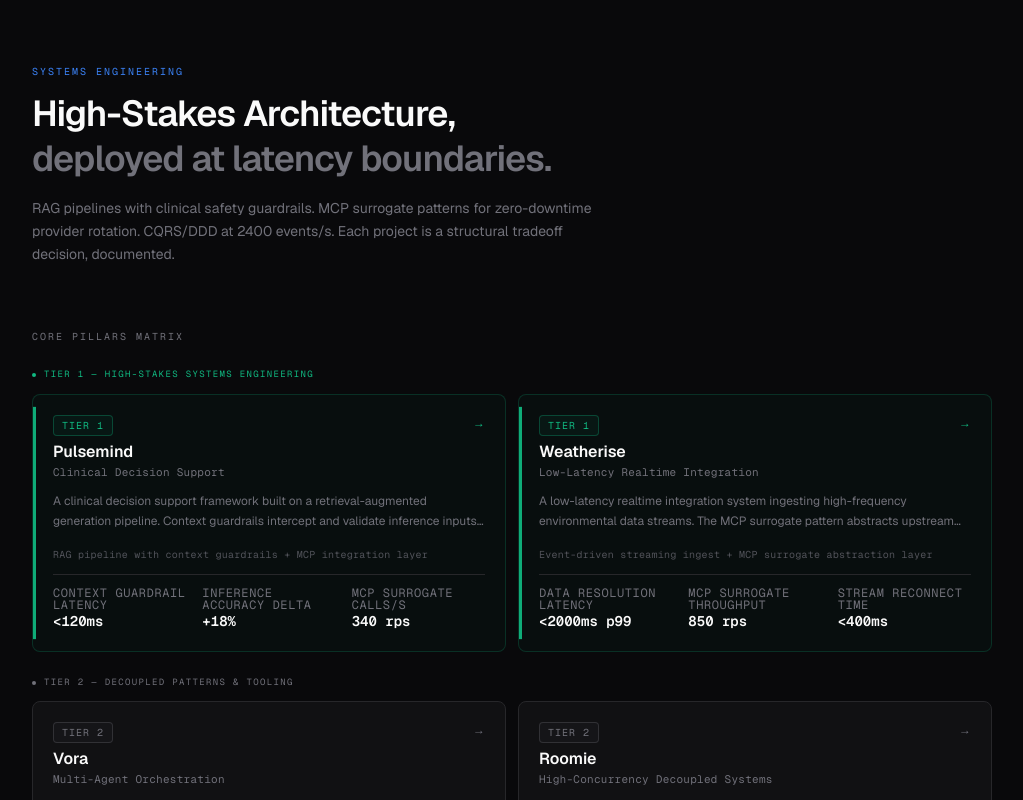
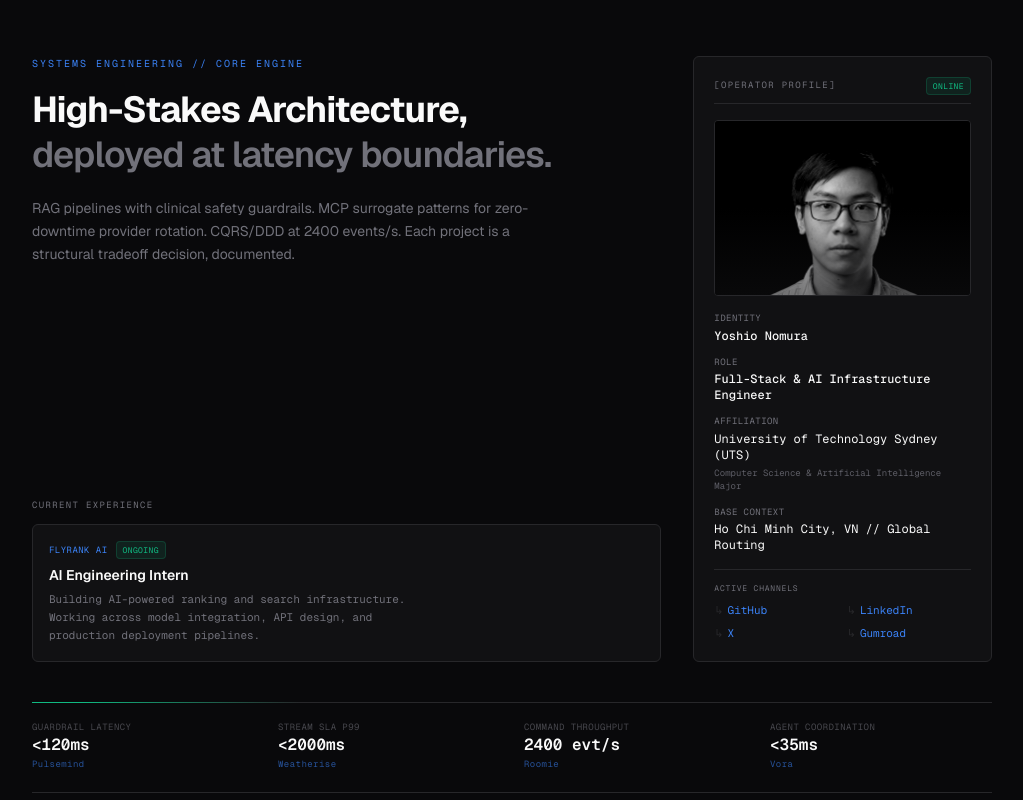
Before and after one commit to UniverseScripts/portfolio-web, a Next.js app: page / in a window 1280 px wide. Shown: the top 800 px of the page, without its empty margins (128-1151 px from the left). Built offline with nearby package versions, Linux system fonts and the light colour scheme.

Commit message:
feat(profile): implement operator profile

```diff
--- a/app/globals.css
+++ b/app/globals.css
@@ -9,6 +9,8 @@
   --color-muted: #27272a;
   --color-muted-tier1: #10b981;
   --color-muted-tier2: #71717a;
+  /* Surface token — one step above background, gives cards genuine depth */
+  --color-surface: #111113;
 
   /* Typography */
   --font-sans: var(--font-geist-sans);
@@ -27,16 +29,34 @@ body {
   -moz-osx-font-smoothing: grayscale;
 }
 
+/*
+ * Signal-decay rule — signature element.
+ * A 1px horizontal line where the left 25% holds the tier-1 accent
+ * and fades to the muted border. Encodes "signal decaying to noise",
+ * specific to a latency/systems engineering brief.
+ */
+.signal-rule {
+  height: 1px;
+  background: linear-gradient(
+    to right,
+    #10b981 0%,
+    #10b981 5%,
+    #27272a 28%,
+    #27272a 100%
+  );
+  border: none;
+}
+
 /* Tier 1 card — system pulse border animation */
 @keyframes pulse-bar {
   0%,
   100% {
-    transform: scaleY(0.6);
-    opacity: 0.7;
+    transform: scaleY(0.55);
+    opacity: 0.45;
   }
   50% {
     transform: scaleY(1);
-    opacity: 1;
+    opacity: 0.9;
   }
 }
 
@@ -46,25 +66,17 @@ body {
   left: 0;
   top: 0;
   bottom: 0;
-  width: 3px;
+  width: 2px;
   background-color: #10b981;
   transform-origin: center;
-  animation: pulse-bar 2.4s ease-in-out infinite;
-}
-
-.tier1-card:hover .tier1-pulse::before {
-  animation-play-state: running;
-}
-
-.tier1-pulse-static::before {
-  animation-play-state: paused;
+  animation: pulse-bar 2.8s ease-in-out infinite;
 }
 
 /* Reduced motion compliance */
 @media (prefers-reduced-motion: reduce) {
   .tier1-pulse::before {
     animation: none;
-    transform: none;
-    opacity: 1;
+    transform: scaleY(1);
+    opacity: 0.6;
   }
 }
--- a/app/page.tsx
+++ b/app/page.tsx
@@ -1,4 +1,5 @@
 import type { Metadata } from "next";
+import Image from "next/image";
 import { allProjects } from "@/content/projects";
 import { ProjectCard } from "@/components/ui/ProjectCard";
 
@@ -11,36 +12,199 @@ export const metadata: Metadata = {
 const tier1Projects = allProjects.filter((p) => p.tier === 1);
 const tier2Projects = allProjects.filter((p) => p.tier === 2);
 
-/** Telemetry targets derived from content — no runtime fetch, static at build time */
+/** Telemetry targets — static at build time, no runtime fetch */
 const telemetryTargets = [
-  { label: "Guardrail Latency Floor", value: "<120ms", source: "Pulsemind" },
-  { label: "Stream Resolution SLA p99", value: "<2000ms", source: "Weatherise" },
-  { label: "Command Throughput Target", value: "2400 evt/s", source: "Roomie" },
-  { label: "Agent Coordination Ceiling", value: "<35ms", source: "Vora" },
+  { label: "Guardrail Latency", value: "<120ms", source: "Pulsemind" },
+  { label: "Stream SLA p99", value: "<2000ms", source: "Weatherise" },
+  { label: "Command Throughput", value: "2400 evt/s", source: "Roomie" },
+  { label: "Agent Coordination", value: "<35ms", source: "Vora" },
 ];
+
+/** Operator profile — v2 implementation plan */
+const operatorProfile = {
+  name: "Yoshio Nomura",
+  title: "Full-Stack & AI Infrastructure Engineer",
+  institution: "University of Technology Sydney (UTS)",
+  discipline: "Computer Science & Artificial Intelligence Major",
+  location: "Ho Chi Minh City, VN // Global Routing",
+  avatarSrc: "/operator.jpg",
+  networks: [
+    { label: "GitHub", href: "https://github.com/UniverseScripts" },
+    { label: "LinkedIn", href: "https://www.linkedin.com/in/yoshio-nomura-b3219438b/" },
+    { label: "X", href: "https://x.com/Asterios07" },
+    { label: "Gumroad", href: "https://galacticgamer62.gumroad.com" },
+  ],
+};
 
 export default function HomePage() {
   return (
-    <main className="min-h-screen px-4 py-16 sm:px-6 lg:px-8 max-w-5xl mx-auto">
-      {/* ── Header ── */}
-      <header className="mb-16">
-        <p className="text-[10px] font-mono text-[#3b82f6] tracking-[0.2em] uppercase mb-3">
-          Systems Engineering
-        </p>
-        <h1 className="text-3xl sm:text-4xl font-semibold text-[#fafafa] leading-tight mb-4 tracking-tight">
-          High-Stakes Architecture,
-          <br />
-          <span className="text-[#71717a]">deployed at latency boundaries.</span>
-        </h1>
-        <p className="text-sm text-[#71717a] leading-relaxed max-w-xl">
-          RAG pipelines with clinical safety guardrails. MCP surrogate patterns for zero-downtime
-          provider rotation. CQRS/DDD at 2400 events/s. Each project is a structural tradeoff
-          decision, documented.
-        </p>
+    <main className="min-h-screen px-4 py-14 sm:px-6 lg:px-8 max-w-5xl mx-auto">
+
+      {/* ── Header & Identity Matrix (3-col grid) ── */}
+      <header className="mb-0">
+        <div className="grid grid-cols-1 md:grid-cols-3 gap-8 items-start pb-10">
+
+          {/* Col 1–2: Thesis statement */}
+          <div className="md:col-span-2 flex flex-col h-full">
+            <div>
+              <p className="text-[10px] font-mono text-[#3b82f6] tracking-[0.2em] uppercase mb-4">
+                Systems Engineering // Core Engine
+              </p>
+              <h1 className="text-3xl sm:text-4xl font-bold text-[#fafafa] leading-tight mb-5 tracking-tight">
+                High-Stakes Architecture,
+                <br />
+                <span className="text-[#71717a] font-semibold">
+                  deployed at latency boundaries.
+                </span>
+              </h1>
+              <p className="text-sm text-[#71717a] leading-relaxed max-w-lg">
+                RAG pipelines with clinical safety guardrails. MCP surrogate
+                patterns for zero-downtime provider rotation. CQRS/DDD at 2400
+                events/s. Each project is a structural tradeoff decision,
+                documented.
+              </p>
+            </div>
+
+            {/* Current Experience — FlyRank AI */}
+            <div className="mt-auto pt-8">
+              <p className="text-[9px] font-mono text-[#71717a] tracking-[0.15em] uppercase mb-3">
+                Current Experience
+              </p>
+              <div className="border border-[#27272a] rounded-md p-4 bg-[#111113] flex items-start justify-between gap-4">
+                <div className="flex flex-col gap-1.5">
+                  <div className="flex items-center gap-2">
+                    <span className="text-[9px] font-mono text-[#3b82f6] uppercase tracking-wider">
+                      FlyRank AI
+                    </span>
+                    <span className="text-[8px] font-mono text-[#10b981] px-1.5 py-0.5 rounded bg-[#10b981]/10 border border-[#10b981]/20 uppercase tracking-wider">
+                      Ongoing
+                    </span>
+                  </div>
+                  <span className="text-sm font-semibold text-[#fafafa]">
+                    AI Engineering Intern
+                  </span>
+                  <p className="text-[11px] font-mono text-[#71717a] leading-relaxed max-w-sm">
+                    Building AI-powered ranking and search infrastructure. Working across model integration, API design, and production deployment pipelines.
+                  </p>
+                </div>
+              </div>
+            </div>
+          </div>
+
+          {/* Col 3: Operator Identity Node */}
+          <div className="border border-[#27272a] rounded-md p-5 bg-[#111113]">
+            {/* Node header */}
+            <div className="flex items-center justify-between mb-4 pb-2 border-b border-[#27272a]">
+              <p className="text-[9px] font-mono text-[#71717a] tracking-[0.15em] uppercase">
+                [Operator Profile]
+              </p>
+              <span className="text-[8px] font-mono text-[#10b981] px-1.5 py-0.5 rounded bg-[#10b981]/10 border border-[#10b981]/20 uppercase tracking-wider">
+                Online
+              </span>
+            </div>
+
+            {/* Photo block — grayscale, hover reveals color */}
+            <div className="relative w-full h-44 mb-4 rounded border border-[#27272a] bg-[#0d0d0f] overflow-hidden group">
+              <Image
+                src={operatorProfile.avatarSrc}
+                alt="Operator portrait"
+                width={300}
+                height={300}
+                priority
+                className="w-full h-full object-cover object-top grayscale contrast-[1.15] brightness-90 group-hover:grayscale-0 transition-all duration-500 ease-in-out"
+              />
+              {/* Fade vignette — bottom only */}
+              <div className="absolute inset-0 bg-gradient-to-t from-[#111113] via-transparent to-transparent opacity-50 pointer-events-none" />
+            </div>
+
+            {/* Parameter grid */}
+            <div className="space-y-3 mb-4">
+              <div className="flex flex-col gap-0.5">
+                <span className="text-[9px] font-mono text-[#71717a] uppercase tracking-wider">
+                  Identity
+                </span>
+                <span className="text-xs font-mono font-medium text-[#fafafa]">
+                  {operatorProfile.name}
+                </span>
+              </div>
+              <div className="flex flex-col gap-0.5">
+                <span className="text-[9px] font-mono text-[#71717a] uppercase tracking-wider">
+                  Role
+                </span>
+                <span className="text-xs font-mono font-medium text-[#fafafa]">
+                  {operatorProfile.title}
+                </span>
+              </div>
+              <div className="flex flex-col gap-0.5">
+                <span className="text-[9px] font-mono text-[#71717a] uppercase tracking-wider">
+                  Affiliation
+                </span>
+                <span className="text-xs font-mono text-[#fafafa]">
+                  {operatorProfile.institution}
+                </span>
+                <span className="text-[9px] font-mono text-[#71717a]/80 mt-0.5">
+                  {operatorProfile.discipline}
+                </span>
+              </div>
+              <div className="flex flex-col gap-0.5">
+                <span className="text-[9px] font-mono text-[#71717a] uppercase tracking-wider">
+                  Base Context
+                </span>
+                <span className="text-xs font-mono text-[#fafafa]">
+                  {operatorProfile.location}
+                </span>
+              </div>
+            </div>
+
+            {/* Network channel array */}
+            <div className="border-t border-[#27272a] pt-3">
+              <p className="text-[8px] font-mono text-[#71717a] uppercase tracking-widest mb-2">
+                Active Channels
+              </p>
+              <div className="grid grid-cols-2 gap-x-2 gap-y-1.5">
+                {operatorProfile.networks.map((net) => (
+                  <a
+                    key={net.label}
+                    href={net.href}
+                    target="_blank"
+                    rel="noopener noreferrer"
+                    className="text-[11px] font-mono text-[#3b82f6] hover:text-[#fafafa] transition-colors duration-150 flex items-center gap-1 min-w-0"
+                  >
+                    <span className="text-[#27272a] group-hover:text-[#71717a]" aria-hidden="true">↳</span>
+                    <span className="truncate">{net.label}</span>
+                  </a>
+                ))}
+              </div>
+            </div>
+          </div>
+        </div>
+
+        {/* Signature element: signal-decay rule */}
+        <hr className="signal-rule mb-0" aria-hidden="true" />
+
+        {/* Telemetry strip — between header and matrix */}
+        <div
+          aria-label="System performance targets"
+          className="grid grid-cols-2 sm:grid-cols-4 gap-6 py-5 border-b border-[#27272a] mb-12"
+        >
+          {telemetryTargets.map((t) => (
+            <div key={t.label} className="flex flex-col gap-0.5">
+              <span className="text-[9px] font-mono text-[#71717a]/60 tracking-wider uppercase leading-none">
+                {t.label}
+              </span>
+              <span className="text-base font-mono font-semibold text-[#fafafa] leading-snug">
+                {t.value}
+              </span>
+              <span className="text-[9px] font-mono text-[#3b82f6]/60 tracking-wider">
+                {t.source}
+              </span>
+            </div>
+          ))}
+        </div>
       </header>
 
       {/* ── Core Pillars Matrix ── */}
-      <section aria-labelledby="matrix-heading" className="mb-16">
+      <section aria-labelledby="matrix-heading">
         <h2
           id="matrix-heading"
           className="text-[10px] font-mono text-[#71717a] tracking-[0.2em] uppercase mb-6"
@@ -49,12 +213,15 @@ export default function HomePage() {
         </h2>
 
         {/* Tier 1 row */}
-        <div className="mb-3">
+        <div className="mb-8">
           <p className="text-[9px] font-mono text-[#10b981] tracking-[0.15em] uppercase mb-3 flex items-center gap-2">
-            <span className="inline-block w-1 h-1 rounded-full bg-[#10b981]" aria-hidden="true" />
+            <span
+              className="inline-block w-1 h-1 rounded-full bg-[#10b981]"
+              aria-hidden="true"
+            />
             Tier 1 — High-Stakes Systems Engineering
           </p>
-          <div className="grid grid-cols-1 sm:grid-cols-2 gap-3">
+          <div className="grid grid-cols-1 sm:grid-cols-2 gap-4">
             {tier1Projects.map((project) => (
               <ProjectCard key={project.id} project={project} />
             ))}
@@ -62,44 +229,21 @@ export default function HomePage() {
         </div>
 
         {/* Tier 2 row */}
-        <div className="mt-6">
+        <div>
           <p className="text-[9px] font-mono text-[#71717a] tracking-[0.15em] uppercase mb-3 flex items-center gap-2">
-            <span className="inline-block w-1 h-1 rounded-full bg-[#71717a]" aria-hidden="true" />
+            <span
+              className="inline-block w-1 h-1 rounded-full bg-[#71717a]"
+              aria-hidden="true"
+            />
             Tier 2 — Decoupled Patterns &amp; Tooling
           </p>
-          <div className="grid grid-cols-1 sm:grid-cols-2 gap-3">
+          <div className="grid grid-cols-1 sm:grid-cols-2 gap-4">
             {tier2Projects.map((project) => (
               <ProjectCard key={project.id} project={project} />
             ))}
           </div>
         </div>
       </section>
-
-      {/* ── Telemetry Status Dashboard ── */}
-      <section
-        aria-labelledby="telemetry-heading"
-        className="border border-[#27272a] rounded-lg p-6"
-      >
-        <h2
-          id="telemetry-heading"
-          className="text-[10px] font-mono text-[#71717a] tracking-[0.2em] uppercase mb-5"
-        >
-          System Performance Targets
-        </h2>
-        <div className="grid grid-cols-2 sm:grid-cols-4 gap-6">
-          {telemetryTargets.map((t) => (
-            <div key={t.label} className="flex flex-col gap-1">
-              <span className="text-[9px] font-mono text-[#71717a]/70 tracking-wider uppercase leading-none">
-                {t.label}
-              </span>
-              <span className="text-lg font-mono font-semibold text-[#fafafa]">{t.value}</span>
-              <span className="text-[9px] font-mono text-[#3b82f6]/70 tracking-wider">
-                {t.source}
-              </span>
-            </div>
-          ))}
-        </div>
-      </section>
     </main>
   );
 }
--- a/app/projects/[slug]/page.tsx
+++ b/app/projects/[slug]/page.tsx
@@ -51,7 +51,6 @@ export default async function ProjectPage({ params }: PageProps) {
   }
 
   const product = productByProject[slug] ?? null;
-  const isTier1 = project.tier === 1;
 
   return (
     <main className="min-h-screen px-4 py-16 sm:px-6 lg:px-8 max-w-3xl mx-auto">
@@ -66,18 +65,14 @@ export default async function ProjectPage({ params }: PageProps) {
       </nav>
 
       {/* Project header */}
-      <header className="mb-10">
+      <header className="mb-10 pb-8 border-b border-[#27272a]">
         <div className="flex items-center gap-3 mb-3">
           <TierLabel tier={project.tier} />
           <span className="text-[10px] font-mono text-[#71717a] tracking-wider">
             {project.domain}
           </span>
         </div>
-        <h1
-          className={`text-3xl sm:text-4xl font-semibold leading-tight tracking-tight mb-4 ${
-            isTier1 ? "text-[#fafafa]" : "text-[#fafafa]"
-          }`}
-        >
+        <h1 className="text-4xl sm:text-5xl font-bold leading-tight tracking-tight mb-4 text-[#fafafa]">
           {project.title}
         </h1>
         <p className="text-sm text-[#71717a] leading-relaxed">{project.summary}</p>
@@ -130,7 +125,7 @@ export default async function ProjectPage({ params }: PageProps) {
           >
             MCP Integration
           </h2>
-          <p className="text-sm text-[#71717a] leading-relaxed border-l-2 border-[#10b981]/40 pl-4">
+          <p className="text-sm text-[#71717a] leading-relaxed border-l-2 border-[#10b981]/60 pl-4">
             {project.mcpIntegration}
           </p>
         </section>
--- a/components/ui/MetricBadge.tsx
+++ b/components/ui/MetricBadge.tsx
@@ -6,11 +6,11 @@ interface MetricBadgeProps {
 
 export function MetricBadge({ metric }: MetricBadgeProps) {
   return (
-    <div className="flex flex-col gap-0.5">
-      <span className="font-mono text-xs text-[#71717a] uppercase tracking-wider leading-none">
+    <div className="flex flex-col gap-1">
+      <span className="font-mono text-[8px] text-[#71717a] uppercase tracking-normal leading-tight line-clamp-2">
         {metric.label}
       </span>
-      <span className="font-mono text-sm font-semibold text-[#fafafa] leading-tight">
+      <span className="font-mono text-xs font-semibold text-[#fafafa] leading-none">
         {metric.value}
       </span>
     </div>
@@ -23,7 +23,7 @@ interface MetricGridProps {
 
 export function MetricGrid({ metrics }: MetricGridProps) {
   return (
-    <div className="grid grid-cols-3 gap-4 pt-3 border-t border-[#27272a]">
+    <div className="grid grid-cols-3 gap-3 pt-3 border-t border-[#27272a]">
       {metrics.map((metric) => (
         <MetricBadge key={metric.label} metric={metric} />
       ))}
--- a/components/ui/ProjectCard.tsx
+++ b/components/ui/ProjectCard.tsx
@@ -14,10 +14,10 @@ export function ProjectCard({ project }: ProjectCardProps) {
     <Link
       href={project.contentFunnelRoute}
       id={`project-card-${project.id}`}
-      className={`group relative block rounded-lg border p-5 transition-all duration-200 focus-visible:outline focus-visible:outline-2 focus-visible:outline-offset-2 focus-visible:outline-[#3b82f6] ${
+      className={`group relative block rounded-md border p-5 transition-colors duration-200 focus-visible:outline focus-visible:outline-2 focus-visible:outline-offset-2 focus-visible:outline-[#3b82f6] ${
         isTier1
-          ? "tier1-card border-[#10b981]/20 bg-[#10b981]/3 hover:border-[#10b981]/40 hover:bg-[#10b981]/6"
-          : "border-[#27272a] bg-[#27272a]/30 hover:border-[#71717a]/40 hover:bg-[#27272a]/50"
+          ? "tier1-card border-[#10b981]/20 bg-[#111113] hover:border-[#10b981]/40"
+          : "border-[#27272a] bg-[#111113] hover:border-[#71717a]/50"
       }`}
     >
       {/* Tier 1 pulse border — signature element */}
@@ -25,10 +25,10 @@ export function ProjectCard({ project }: ProjectCardProps) {
 
       <div className="flex items-start justify-between gap-3 mb-3">
         <div className="flex-1 min-w-0">
-          <div className="flex items-center gap-2 mb-1.5">
+          <div className="flex items-center gap-2 mb-2">
             <TierLabel tier={project.tier} />
           </div>
-          <h2 className="text-base font-semibold text-[#fafafa] leading-tight group-hover:text-white transition-colors">
+          <h2 className="text-base font-semibold text-[#fafafa] leading-snug group-hover:text-white transition-colors">
             {project.title}
           </h2>
           <p className="text-[11px] font-mono text-[#71717a] mt-0.5 tracking-wide">
@@ -36,7 +36,7 @@ export function ProjectCard({ project }: ProjectCardProps) {
           </p>
         </div>
         <span
-          className={`text-xs font-mono transition-transform duration-150 group-hover:translate-x-0.5 ${
+          className={`text-sm font-mono flex-shrink-0 mt-0.5 transition-transform duration-150 group-hover:translate-x-0.5 ${
             isTier1 ? "text-[#10b981]" : "text-[#71717a]"
           }`}
           aria-hidden="true"
@@ -45,13 +45,9 @@ export function ProjectCard({ project }: ProjectCardProps) {
         </span>
       </div>
 
-      <p className="text-xs text-[#71717a] leading-relaxed mb-4 line-clamp-2">
+      <p className="text-xs text-[#71717a] leading-relaxed mb-4 line-clamp-3">
         {project.summary}
       </p>
-
-      <div className="text-[10px] font-mono text-[#71717a]/70 mb-3 tracking-wide">
-        {project.architecturePattern}
-      </div>
 
       <MetricGrid metrics={project.metrics} />
     </Link>
```
Also changed, not shown: public/operator.jpg (added), 1 other file (tests, documents, lock files or other folders).
